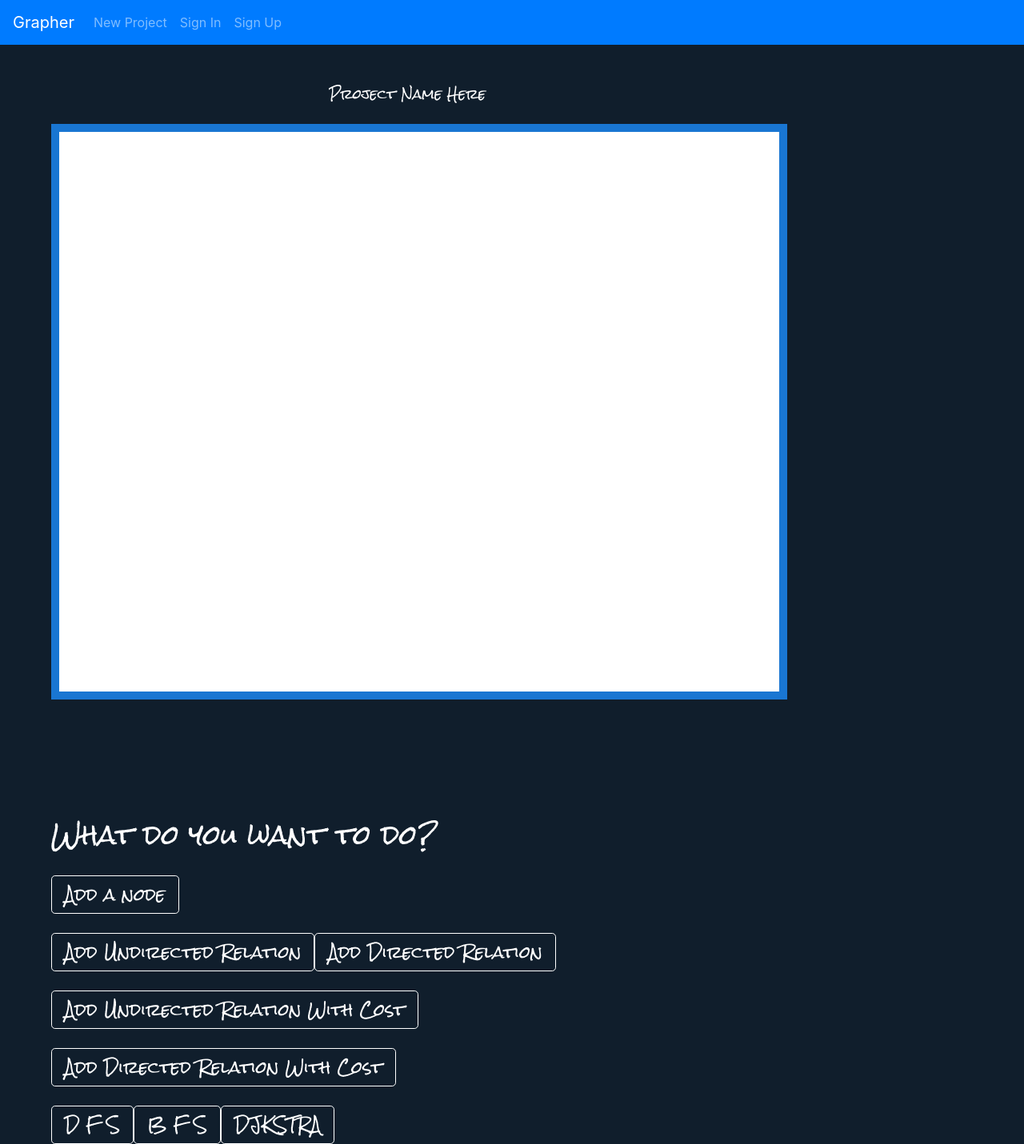
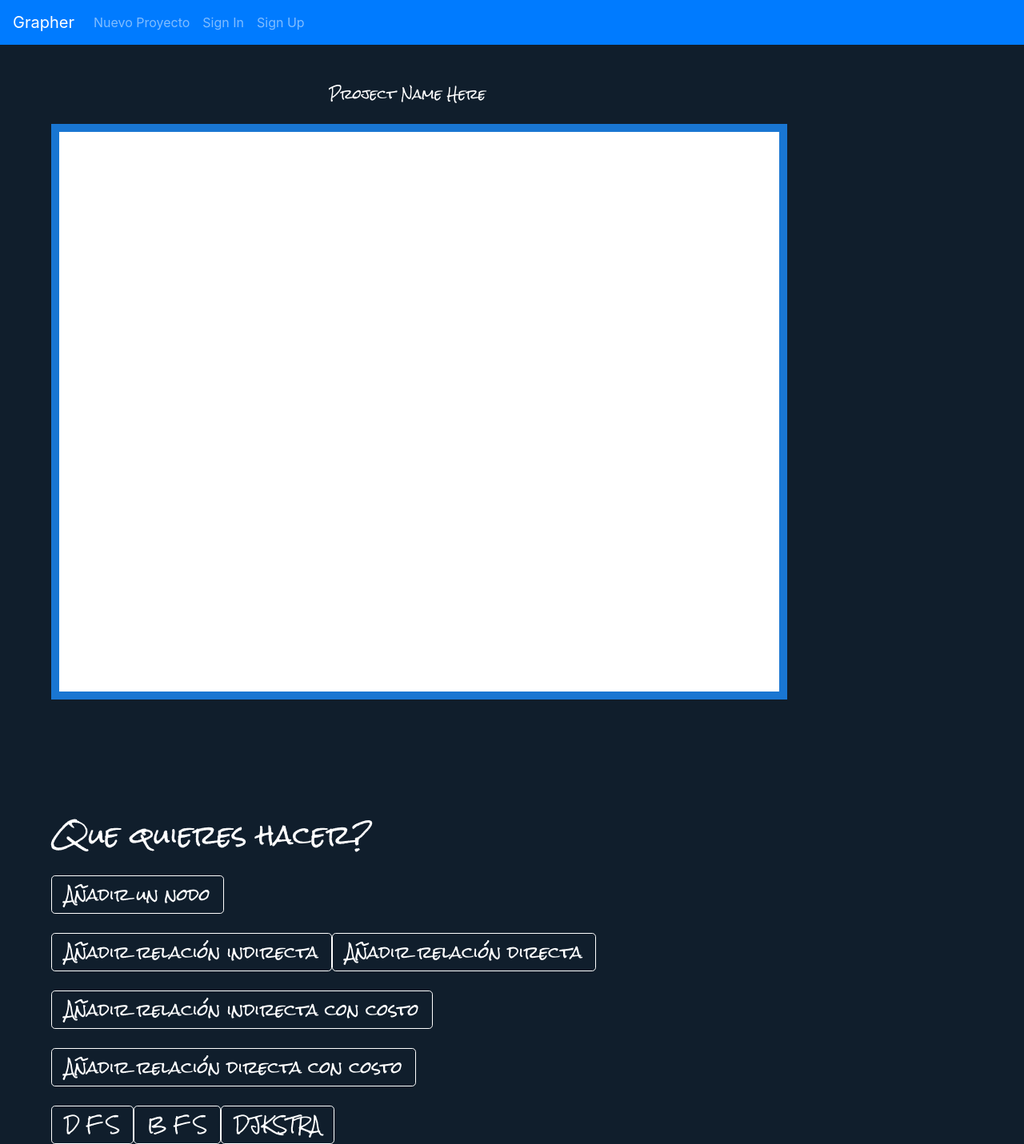
Before and after one commit to driosn/Grapher, an Angular app: page /new_project in a window 1280 px wide. Shown: the whole page at 80% size. Built offline with nearby package versions, Linux system fonts and the light colour scheme.

Commit message:
Grapher en espanol

```diff
--- a/src/app/app.component.html
+++ b/src/app/app.component.html
@@ -18,7 +18,7 @@
       <div class="collapse navbar-collapse" id="navbarSupportedContent">
         <ul class="navbar-nav mr-auto">
           <li class="nav-item">
-            <a class="nav-link" routerLink="/new_project">New Project</a>
+            <a class="nav-link" routerLink="/new_project">Nuevo Proyecto</a>
           </li>
           <li class="nav-item">
             <a class="nav-link" routerLink="/sign_in">Sign In</a>
--- a/src/app/home/home.component.html
+++ b/src/app/home/home.component.html
@@ -2,7 +2,7 @@
   <br><br><br><br><br><br><br>
     <h1>Grapher!</h1>
   <br><br><br><br>
-    <h2>A better way to visualize your graphs</h2>
+    <h2>Una mejor manera de visualizar tus grafos!</h2>
   <br><br><br><br>
-    <button id="new-project-btn" type="button" class="btn btn-outline-primary btn-lg" style="color: white; border-color: white" routerLink="/new_project">Start A new Proyect</button>
+    <button id="new-project-btn" type="button" class="btn btn-outline-primary btn-lg" style="color: white; border-color: white" routerLink="/new_project">Comenzar un nuevo proyecto</button>
 </div>
--- a/src/app/new-project/new-project.component.html
+++ b/src/app/new-project/new-project.component.html
@@ -7,16 +7,16 @@
       </div>
       <div class="options">
         <br><br><br><br><br><br>
-        <h2>What do you want to do?</h2><br>
+        <h2>Que quieres hacer?</h2><br>
         <div class="options-buttons">
-          <button id="add-node" type="button" class="btn btn-outline-primary btn-lg" style="color: white; border-color: white;">Add a node</button>
+          <button id="add-node" type="button" class="btn btn-outline-primary btn-lg" style="color: white; border-color: white;">Añadir un nodo</button>
           <br><br>
-          <button id="ur-btn" type="button" class="btn btn-outline-primary btn-lg" style="color: white; border-color: white;" >Add Undirected Relation</button>
-          <button id="dr-btn" type="button" class="btn btn-outline-primary btn-lg" style="color: white; border-color: white">Add Directed Relation</button>
+          <button id="ur-btn" type="button" class="btn btn-outline-primary btn-lg" style="color: white; border-color: white;" >Añadir relación indirecta</button>
+          <button id="dr-btn" type="button" class="btn btn-outline-primary btn-lg" style="color: white; border-color: white">Añadir relación directa</button>
           <br><br>
-          <button id="ur-btn-cost" type="button" class="btn btn-outline-primary btn-lg" style="color: white; border-color: white;" >Add Undirected Relation With Cost</button>
+          <button id="ur-btn-cost" type="button" class="btn btn-outline-primary btn-lg" style="color: white; border-color: white;" >Añadir relación indirecta con costo</button>
           <br><br>
-          <button id="dr-btn-cost" type="button" class="btn btn-outline-primary btn-lg" style="color: white; border-color: white">Add Directed Relation With Cost</button>
+          <button id="dr-btn-cost" type="button" class="btn btn-outline-primary btn-lg" style="color: white; border-color: white">Añadir relación directa con costo</button>
         </div><br>
         <div class="result-buttons">
             <button id="dfs-btn" type="button" class="btn btn-outline-primary btn-lg" style="color: white; border-color: white" >D F S</button>
--- a/src/app/new-project/new-project.component.ts
+++ b/src/app/new-project/new-project.component.ts
@@ -198,19 +198,19 @@ export class NewProjectComponent implements OnInit {
   }
 
   startDFS(mygraph: Graph){
-    let initial_node: number = parseInt(prompt(`In which node you want to start(number): `));
+    let initial_node: number = parseInt(prompt(`En que nodo quiere terminar(numeros): `));
     this.project_graph.dfs(this.project_graph.nodes[initial_node-1], this.canvas, this.ctx);
 
   }
 
   startBFS(myGraph: Graph){
-    let initial_node: number = parseInt(prompt('In which node you want to start(number): '));
+    let initial_node: number = parseInt(prompt('En que nodo quiere empezar(numero): '));
     this.project_graph.bfs(this.project_graph.nodes[initial_node-1], this.canvas, this.ctx);
   }
 
   startDijkstra(myGraph: Graph){
-    let initial_node: number = parseInt(prompt('In which node you want to start(number): '));
-    let final_node: number = parseInt(prompt('In which node you want to finish(number): '));
+    let initial_node: number = parseInt(prompt('En que nodo quiere empezar(numero): '));
+    let final_node: number = parseInt(prompt('En que nodo quiere terminar(numero): '));
     this.project_graph.dijkstra(this.project_graph.nodes[initial_node-1], this.project_graph.nodes[final_node -1], this.canvas, this.ctx);
   }
 
```
